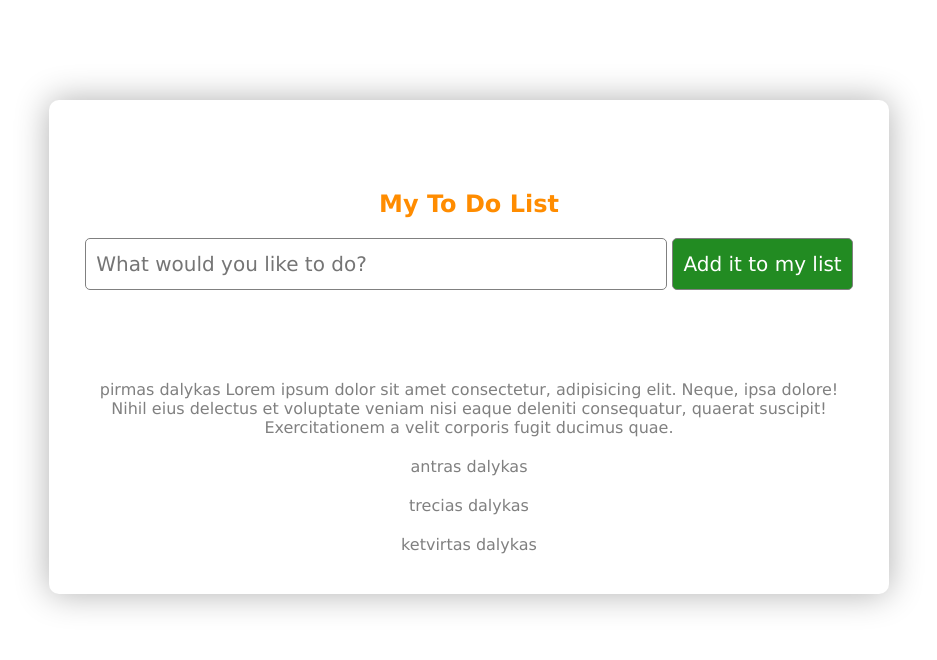
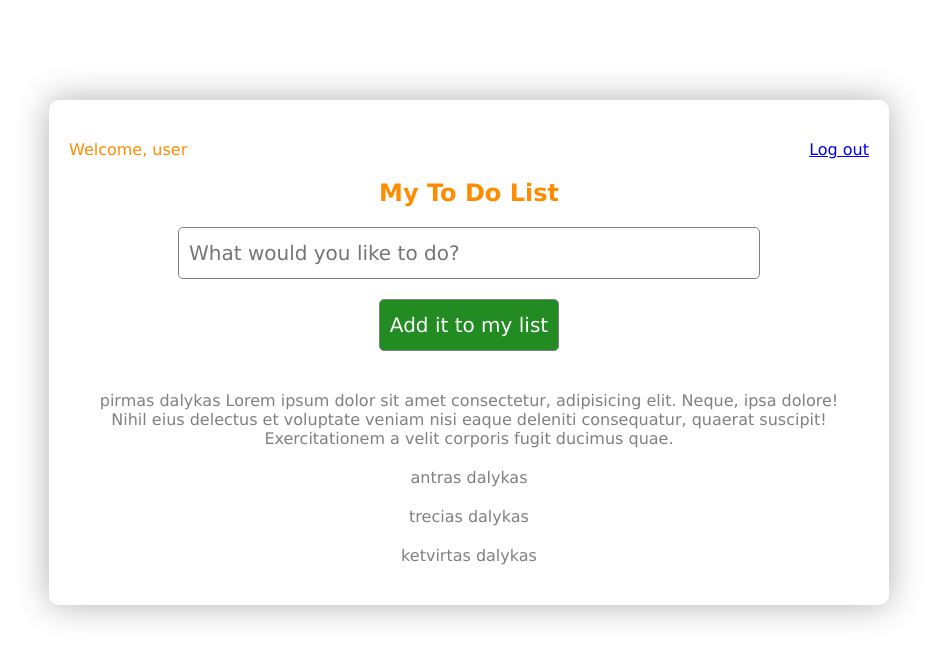
Before and after one commit to abejeris/todoapp, a plain HTML site: page todo.html in a window 1280 px wide. Shown: the whole page, without its empty margins (171-1108 px from the left). Drawn offline with Linux system fonts and the light colour scheme.

Commit message:
added user link and logout

```diff
--- a/todo.html
+++ b/todo.html
@@ -10,6 +10,10 @@
 	<body>
 		<div class="container">
 			<div id="addTodo">
+				<div class="user">
+					<p>Welcome, <span id="usernamelogo">user</span></p>
+					<p><a href="index.html">Log out</a></p>
+				</div>
 				<h2>My To Do List</h2>
 				<input type="text" id="todo" placeholder="What would you like to do?" />
 				<button id="add">Add it to my list</button>
--- a/todo.scss
+++ b/todo.scss
@@ -21,9 +21,22 @@ body {
 		padding: 20px;
 
 		#addTodo {
-			padding: 50px;
+			display: flex;
+			flex-direction: column;
+			padding: 20px;
 			border-radius: 10px;
 			width: 100%;
+			align-items: center;
+
+			.user {
+				width: 100%;
+				display: flex;
+				justify-content: space-between;
+			}
+
+			p {
+				align-self: start;
+			}
 
 			h2 {
 				margin: 20px;
```
Also changed, not shown: todo.css, 1 other file.
